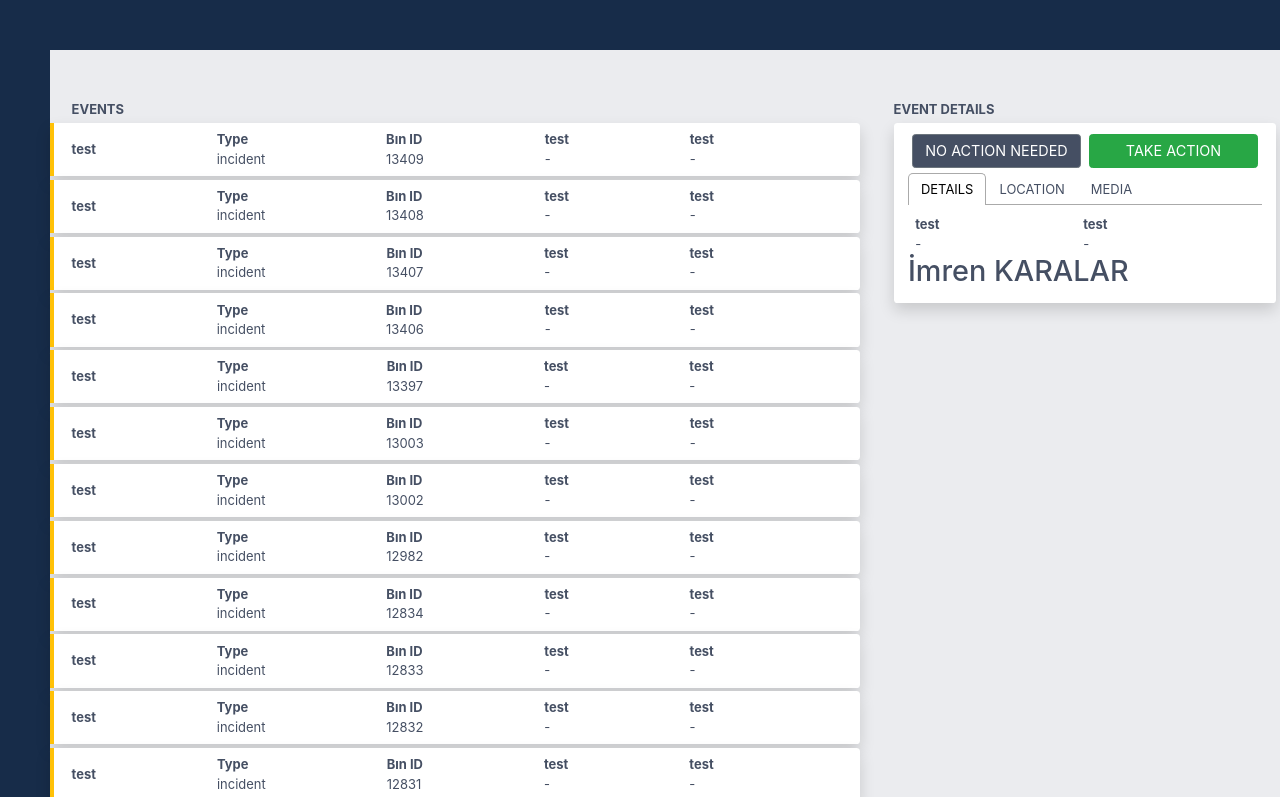
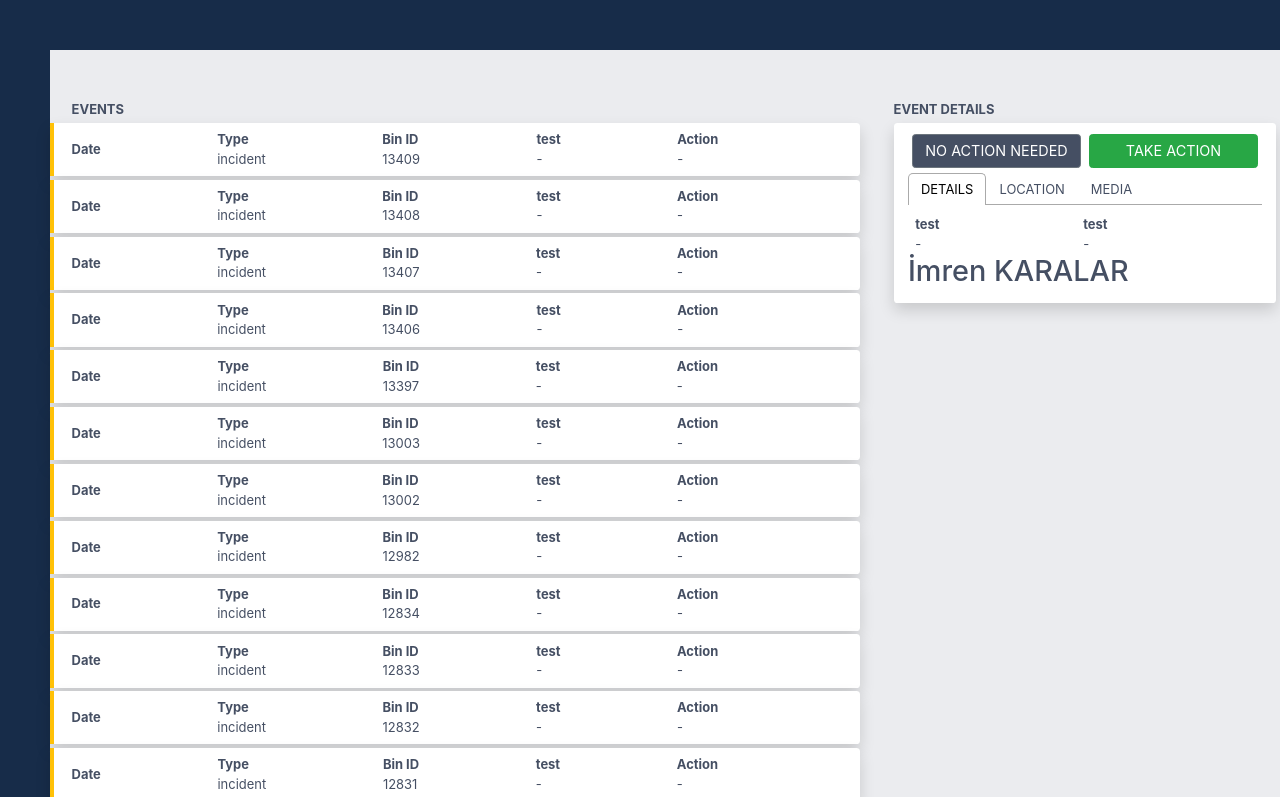
Before and after one commit to abdurrahmankolsuz/events-app, a React (Create React App) app: page / in a window 1280 px wide. Shown: the top 797 px of the page. Built offline with nearby package versions, Linux system fonts and the light colour scheme.

Commit message:
card selection refactoring

```diff
--- a/src/components/wizard/first-step.js
+++ b/src/components/wizard/first-step.js
@@ -21,11 +21,8 @@ export default class FirstStep extends React.Component {
   }
 
  setFunc(key){
-    console.log("aaa  ")
     let new_arr = this.state.arr;
     new_arr[key] = { ...new_arr[key], isSelected: !new_arr[key].isSelected };
-
-
     this.setState({ arr: new_arr })
   }
   render() {
--- a/src/containers/home/event-detail.js
+++ b/src/containers/home/event-detail.js
@@ -15,9 +15,6 @@ L.Icon.Default.mergeOptions({
 
 delete L.Icon.Default.prototype._getIconUrl;
 
-
-
-
 const EventDetail = (props) => {
   const { detail } = props;
   const [isOpen, setIsOpen] = React.useState(false);
@@ -28,7 +25,6 @@ const EventDetail = (props) => {
   const setActionRequired = () => {
     setIsActionRequired(false);
   };
-
 
   return (
     <>
--- a/src/containers/home/event-list.js
+++ b/src/containers/home/event-list.js
@@ -3,14 +3,14 @@ import React from "react";
 import { Card } from "../../components";
 
 const EventList = (props) => {
-  const {setDetail} = props;
+  const { setDetail } = props;
 
   const listItems = props.data.map((data, key) =>
     <div key={data.id} className="pt-1">
-      <Card onClick={() => {setDetail(key)}} showEdge={true} hasWarning={false}>
+      <Card onClick={() => { setDetail(key) }} showEdge={true} hasWarning={data.isSelected}>
         <div className="d-flex align-items-center justify-content-between px-2">
           <div className="d-flex flex-column">
-            <strong>test</strong>
+            <strong>Date</strong>
             <span></span>
           </div>
           <div className="d-flex flex-column">
@@ -18,7 +18,7 @@ const EventList = (props) => {
             <span>{data.type}</span>
           </div>
           <div className="d-flex flex-column">
-            <strong>Bın ID</strong>
+            <strong>Bin ID</strong>
             <span>{data.id}</span>
           </div>
           <div className="d-flex flex-column">
@@ -26,7 +26,7 @@ const EventList = (props) => {
             <span>-</span>
           </div>
           <div className="d-flex flex-column">
-            <strong>test</strong>
+            <strong>Action</strong>
             <span>-</span>
           </div>
           <div className="d-flex flex-column">&nbsp;</div>
@@ -34,12 +34,9 @@ const EventList = (props) => {
       </Card>
     </div>
   );
-
   return (
     listItems
   );
 
 };
-
-
 export { EventList };
--- a/src/containers/home/index.js
+++ b/src/containers/home/index.js
@@ -6,14 +6,25 @@ import "./_home.scss";
 import example_response from '../../data/response.js';
 
 const Home = () => {
+  example_response.data.forEach(function (element) {
+    element.isSelected = false;
+  });
   const [dataList, setDataList] = React.useState(example_response.data)
   const [detail, setDetail] = React.useState(example_response.data[0])
 
   const setDetailPage = (key) => {
     setDetail(example_response.data[key]);
-/*     let arr = { ...example_response.data };
-    arr[key] = { ...arr[key], isSelected:true };
-    setDataList(arr); */
+    const newList = example_response.data.map((item,index) => {
+      if (index === key) {
+        const updatedItem = {
+          ...item,
+          isSelected: !item.isSelected,
+        };
+        return updatedItem;
+      }
+      return item;
+    });
+    setDataList(newList);
   };
 
   return (
```
